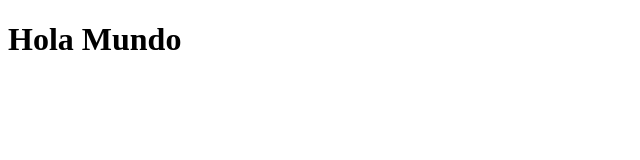
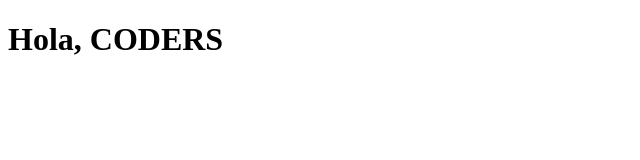
Before and after one commit to sab-gif/pruebaGit, a plain HTML site: page index.html in a window 1280 px wide. Shown: the whole page, without its empty margins (0-640 px from the left). Drawn offline with Linux system fonts and the light colour scheme.

```diff
--- a/index.html
+++ b/index.html
@@ -6,6 +6,6 @@
     <title>Document</title>
 </head>
 <body>
-    <h1>Hola Mundo</h1>
+    <h1>Hola, CODERS</h1>
 </body>
 </html>
```
